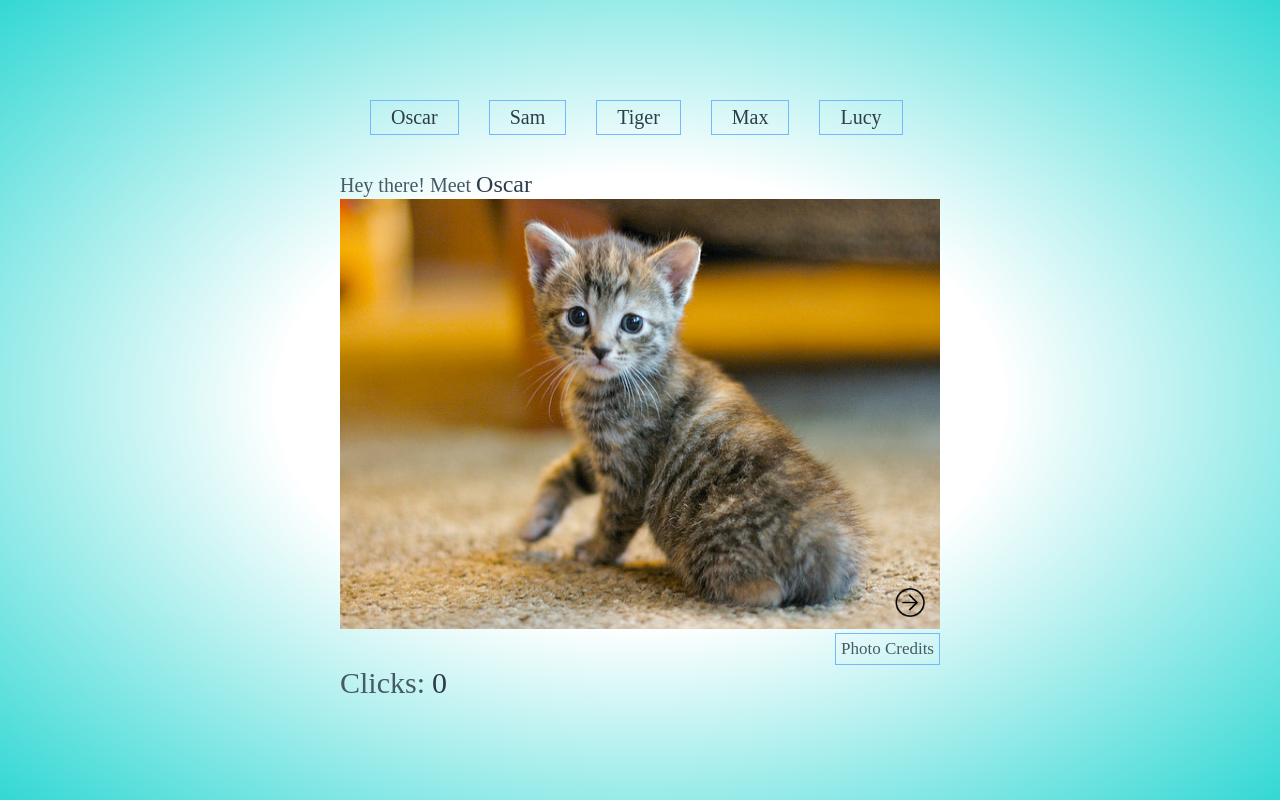
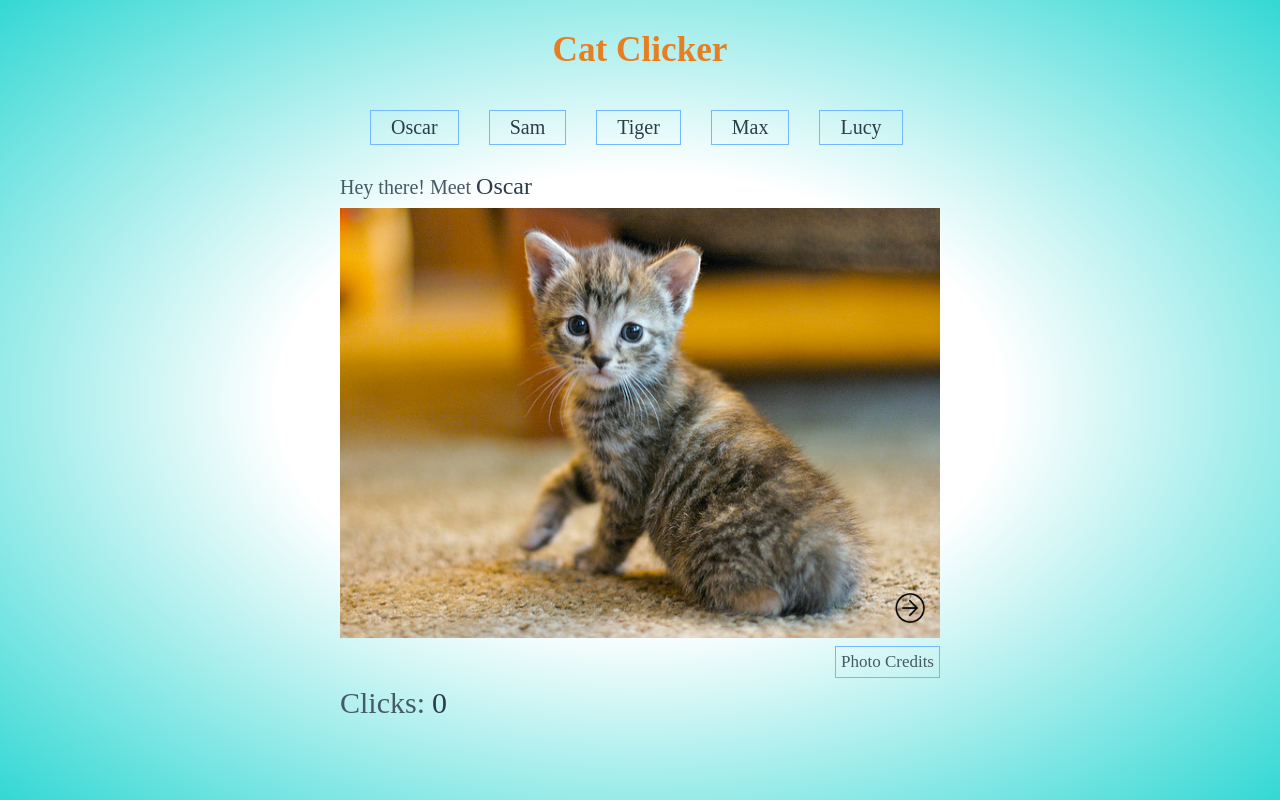
Before and after one commit to Suneet-M/Cat-Clicker, a plain HTML site: page index.html in a window 1280 px wide. Drawn offline with nearby package versions, Linux system fonts and the light colour scheme.

Commit message:
style: Add a header to the app

```diff
--- a/index.html
+++ b/index.html
@@ -8,7 +8,10 @@
 	<link href="css/styles.css" type="text/css" rel="stylesheet">
 </head>
 <body>
+	<header><h1>Cat Clicker</h1></header>
+
 	<div class="container">
+
 		<ul class="cat-list"></ul>
 
 		<span>Hey there! Meet <p class="cat-name"></p></span>
--- a/scss/styles.scss
+++ b/scss/styles.scss
@@ -24,11 +24,18 @@ html {
 	background: radial-gradient(rgba(0,206,201,0) 40% , rgba(0, 206, 201,0.8));
 }
 
+header {
+	text-align: center;
+	padding-top: 30px;
+	color: #e67e22;
+	font-size: 1.1em;
+}
+
 .container {
-	height: 700px;
+	height: 650px;
 	width: 600px;
 	margin: auto;
-	padding-top: 100px;
+	padding-top: 40px;
 	display: flex;
 	flex-flow: column nowrap;
 	justify-content: space-between;
@@ -39,7 +46,7 @@ ul {
 	list-style: none;
 	display: flex;
 	flex-flow: row nowrap;
-	margin-bottom: 35px;
+	margin-bottom: 20px;
 
 	li {
 		margin-left: 30px;
@@ -71,6 +78,7 @@ span {
 
 .image-display {
 	position: relative;
+	height: 430px;
 
 	.clicker {
 		height: 430px;
```
Also changed, not shown: css/styles.css, 1 other file.
